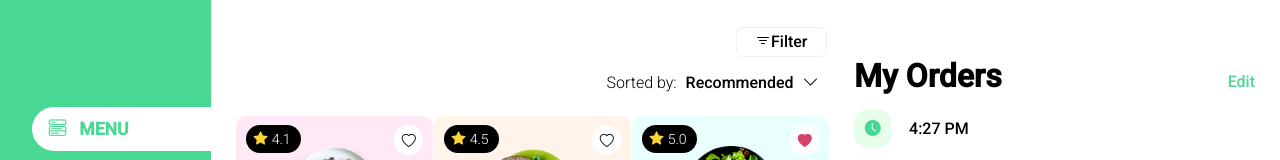
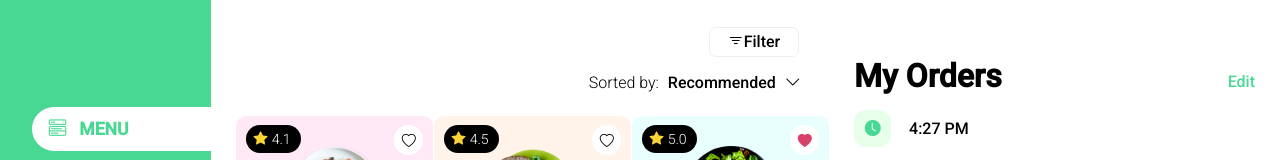
Before and after one commit to r12esh/food-order-web-app, a React (Create React App) app: page / in a window 1280 px wide. Shown: the top 160 px of the page. Built offline with nearby package versions, Linux system fonts and the light colour scheme.

Commit message:
correct margin

```diff
--- a/src/desktop.css
+++ b/src/desktop.css
@@ -231,7 +231,7 @@ code {
 
 .food-menu-filter-box {
   padding: 0.5ch 2ch;
-  margin-right: 3ch;
+  margin-right: 6ch;
   border: 1px solid #efefef;
   border-radius: 7px;
   cursor: pointer;
@@ -240,6 +240,7 @@ code {
 
 .food-menu-sort-box {
   padding: 1ch 3ch;
+  margin-right: 2ch;
   display: flex;
 }
 
```
